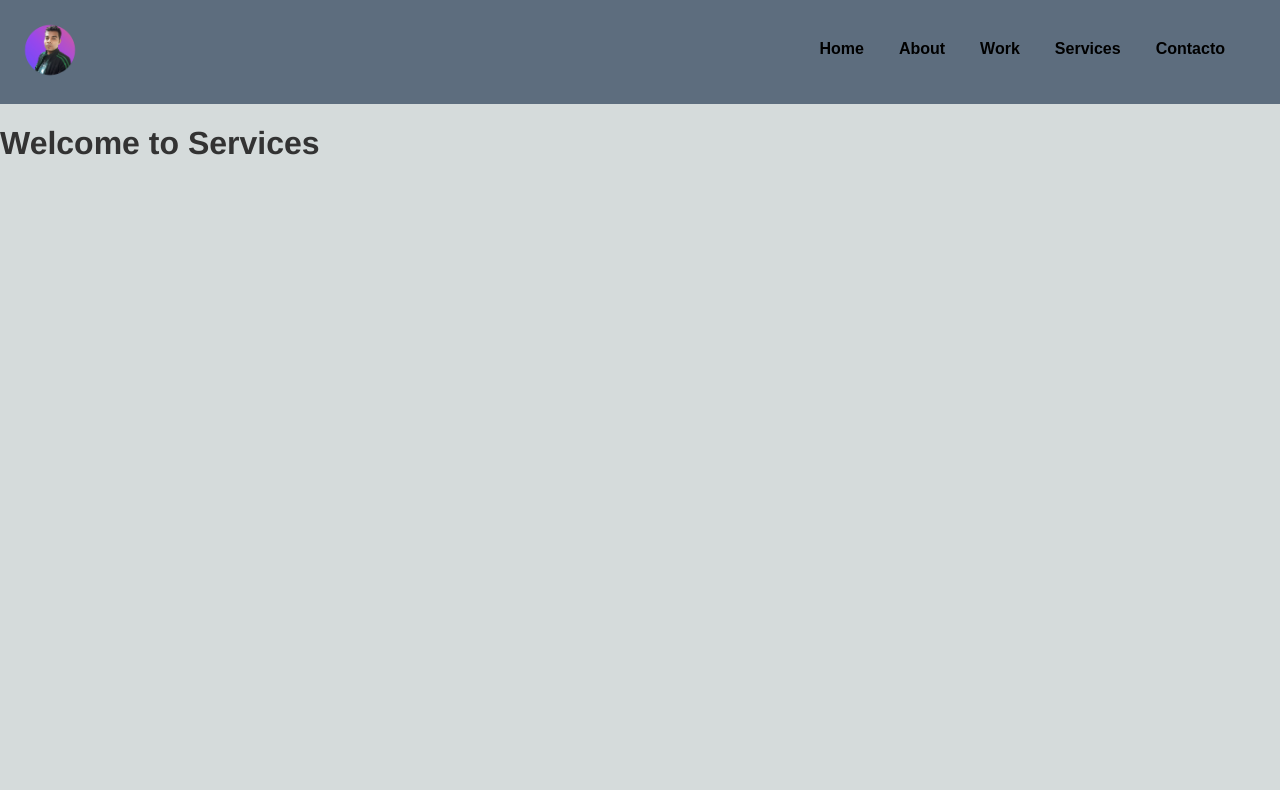
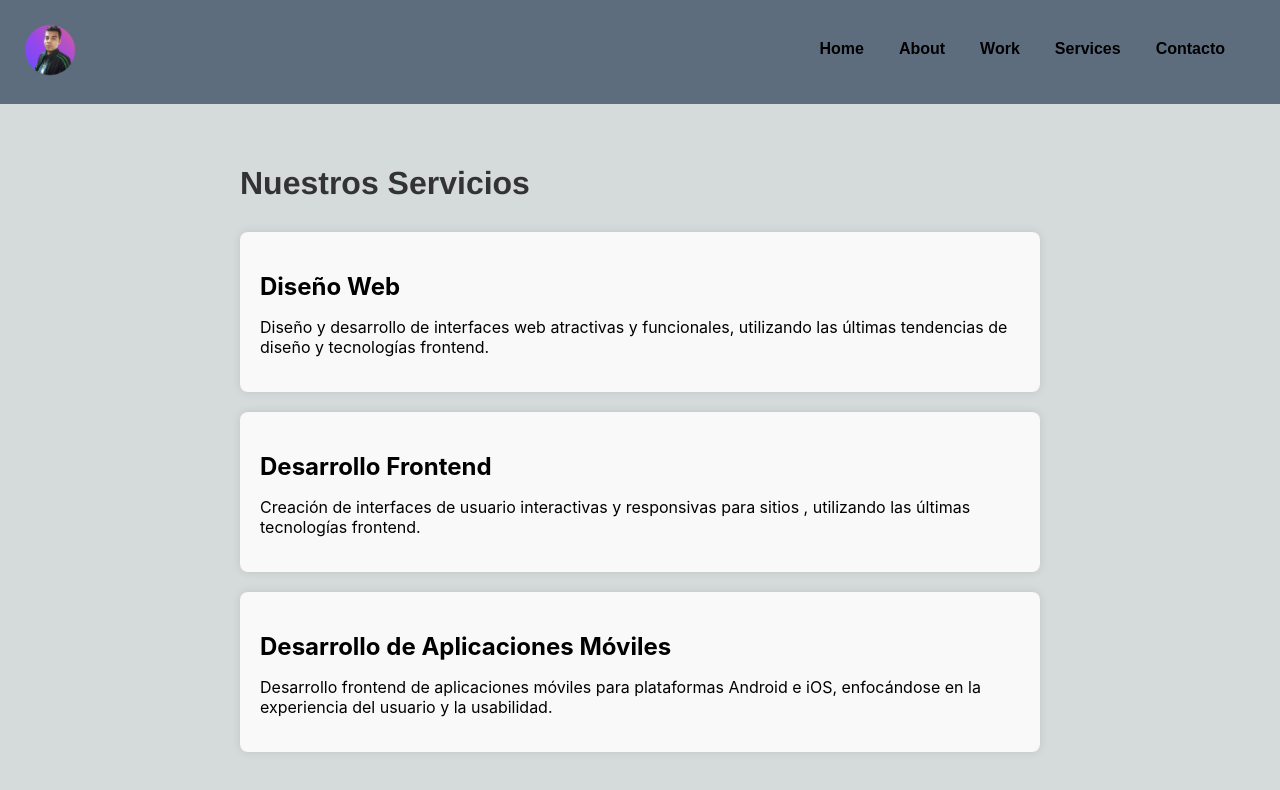
Before and after one commit to Elliam-Sanchez510/Landing-page, a React (Create React App) app: page /services in a window 1280 px wide. Shown: the top 790 px of the page. Built offline with nearby package versions, Linux system fonts and the light colour scheme.

Commit message:
Adding services

```diff
--- a/src/components/screens/Services.tsx
+++ b/src/components/screens/Services.tsx
@@ -1,9 +1,35 @@
 import React from 'react';
+import '../styles/Services.css';
+
+const services = [
+  {
+    id: 1,
+    title: 'Diseño Web',
+    description: 'Diseño y desarrollo de interfaces web atractivas y funcionales, utilizando las últimas tendencias de diseño y tecnologías frontend.'
+  },
+  {
+    id: 2,
+    title: 'Desarrollo Frontend',
+    description: 'Creación de interfaces de usuario interactivas y responsivas para sitios , utilizando las últimas tecnologías frontend.'
+  },
+  {
+    id: 3,
+    title: 'Desarrollo de Aplicaciones Móviles',
+    description: 'Desarrollo frontend de aplicaciones móviles para plataformas Android e iOS, enfocándose en la experiencia del usuario y la usabilidad.'
+  }
+];
+
 
 const Services: React.FC = (): JSX.Element => {
   return (
-    <div>
-      <h1>Welcome to Services</h1>
+    <div className="services-container">
+      <h1>Nuestros Servicios</h1>
+      {services.map((service) => (
+        <div className="service" key={service.id}>
+          <h2>{service.title}</h2>
+          <p>{service.description}</p>
+        </div>
+      ))}
     </div>
   );
 };
--- /dev/null
+++ b/src/components/styles/Services.css
@@ -0,0 +1,51 @@
+.services-container {
+    max-width: 800px;
+    margin: 0 auto;
+    padding: 40px;
+    animation: fadeIn 1s ease;
+}
+
+.service {
+    background-color: #f9f9f9;
+    padding: 20px;
+    margin-bottom: 20px;
+    border-radius: 8px;
+    box-shadow: 0px 0px 10px 0px rgba(0, 0, 0, 0.1);
+    transition: transform 0.3s ease;
+}
+
+.service:hover {
+    transform: scale(1.05);
+}
+
+.service h2 {
+    font-size: 24px;
+    margin-bottom: 10px;
+    animation: fadeInUp 1s ease;
+}
+
+.service p {
+    margin-bottom: 15px;
+}
+
+@keyframes fadeIn {
+    from {
+        opacity: 0;
+    }
+
+    to {
+        opacity: 1;
+    }
+}
+
+@keyframes fadeInUp {
+    from {
+        transform: translateY(50px);
+        opacity: 0;
+    }
+
+    to {
+        transform: translateY(0);
+        opacity: 1;
+    }
+}
```
